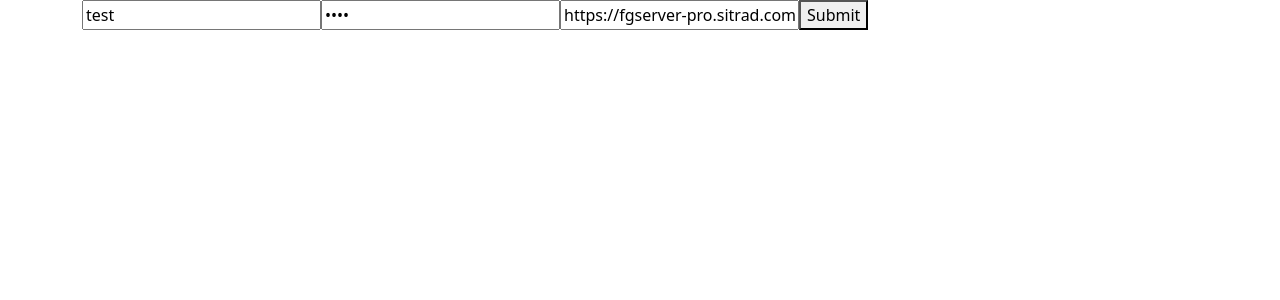
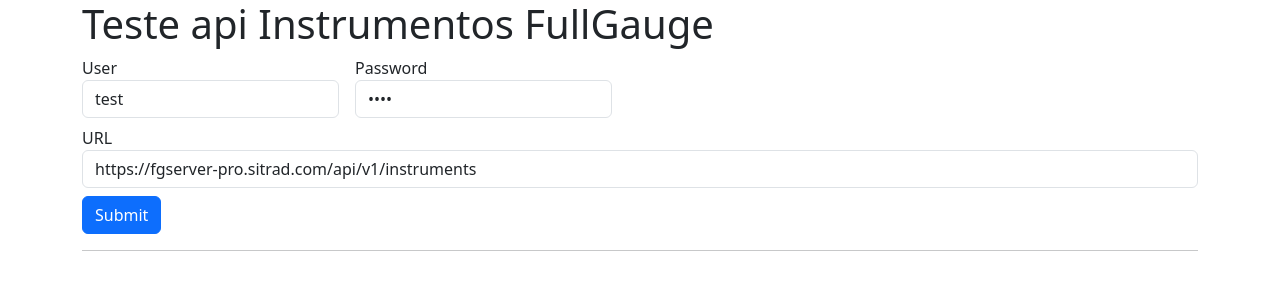
Before and after one commit to scalarerp/fullgauge-api-test, a React (Vite) app: page / in a window 1280 px wide. Shown: the top 300 px of the page. Built offline with nearby package versions, Linux system fonts and the light colour scheme.

Commit message:
lista e busca

```diff
--- a/src/App.tsx
+++ b/src/App.tsx
@@ -1,7 +1,16 @@
 import { useState } from 'react'
 import { testApi } from './api'
+import { ApiStatus } from './types'
+import InstrumentList from './instrumentList'
+
+const emptyStatus: ApiStatus = {
+  status: 'Sem Dados',
+  resultsQty: 0,
+  results: [],
+}
 
 const App = () => {
+  const [apiStatus, setApiStatus] = useState<ApiStatus>(emptyStatus)
   const [user, setUser] = useState('test')
   const [pass, setPass] = useState('test')
   const [url, setUrl] = useState(
@@ -9,34 +18,86 @@
   )
 
   const handleSubmitTest = async () => {
-    console.log(pass,url)
-    const result = await testApi(url,user, pass)
+    setApiStatus(emptyStatus)
+    const result = await testApi(url, user, pass)
+    if (result && result.resultsQty > 0) setApiStatus(result)
+  }
 
-    console.log(result)
-  }
   return (
-    <>
+    <div>
+      <h1> Teste api Instrumentos FullGauge</h1>
+      <div className="d-flex gap-3 ">
+        <div className="form-label">
+          User
           <input
             id="user"
+            className="form-control"
             value={user}
             onChange={(e) => setUser(e.target.value)}
           />
+        </div>
+
+        <div className="form-label">
+          Password
           <input
             id="pass"
             type="password"
+            className="form-control"
             value={pass}
             onChange={(e) => setPass(e.target.value)}
           />
+        </div>
+      </div>
+      <div className="form-label">
+        URL
         <input
           id="url"
           type="url"
+          className="form-control"
           value={url}
           onChange={(e) => setUrl(e.target.value)}
         />
-      <button id="submit" type="button" onClick={handleSubmitTest}>
+      </div>
+
+      <button
+        id="submit"
+        className="btn btn-primary"
+        type="button"
+        onClick={handleSubmitTest}
+      >
         Submit
       </button>
-    </>
+
+      <hr />
+      {apiStatus.resultsQty > 0 && (
+        <div>
+          <div className="d-flex gap-3 mb-3 ">
+            <div className="form-label">
+              Quantidade de Instrumentos
+              <input
+                disabled
+                id="resultsQty"
+                className="form-control"
+                value={apiStatus.resultsQty}
+                onChange={() => {}}
+              />
+            </div>
+            <div className="form-label">
+              Status
+              <input
+                disabled
+                id="status"
+                className="form-control"
+                value={apiStatus.status}
+                onChange={() => {}}
+              />
+            </div>
+          </div>
+
+          <InstrumentList instruments={apiStatus.results} />
+        </div>
+      )}
+    </div>
   )
 }
 
--- a/src/api.ts
+++ b/src/api.ts
@@ -1,13 +1,16 @@
 import axios from 'axios'
+import { ApiStatus } from './types'
 
 export const TIMEOUT = 20000
 
 let auth = ''
 
-export const testApi = async (url: string, user: string, pass: string) => {
+export const testApi = async (
+  url: string,
+  user: string,
+  pass: string
+): Promise<ApiStatus> => {
   auth = btoa(`${user}:${pass}`)
-
-  console.log(auth, atob(auth))
 
   const result = await httpInstance().get(url)
   return result.data
--- /dev/null
+++ b/src/instrumentList.tsx
@@ -0,0 +1,83 @@
+import { useState } from 'react'
+import { InstrumentStatus } from './types'
+
+const InstrumentList = ({
+  instruments,
+}: {
+  instruments: InstrumentStatus[]
+}) => {
+  const [search, setSearch] = useState('')
+
+  const data =
+    search === ''
+      ? instruments
+      : instruments.filter((x) =>
+          Object.values(x).some((s) =>
+            ('' + String(s)).toLowerCase().includes(search.toLowerCase())
+          )
+        ) || []
+
+  return (
+    <div>
+      <div className="form-label mb-3">
+        Busca:
+        <input
+          type="search"
+          className="form-control"
+          value={search}
+          onFocus={() => setSearch('')}
+          onChange={(e) => setSearch(e.target.value)}
+        />
+      </div>
+      <div className="d-flex flex-wrap gap-3 text-nowrap">
+        {data.map((x) => {
+          return (
+            <div key={x.id} className="card" style={{ width: 300 }}>
+              <div className="card-header d-flex justify-content-between">
+                <div>Id: {x.id}</div>
+                <div>Converter Id: {x.converterId}</div>
+              </div>
+              <div className="card-body  ">
+                <div className="card-title d-flex justify-content-between">
+                  <div className="fs-6 w-75 fw-bold">{x.name}</div>
+
+                  <span
+                    className={`badge ${x.status.toLowerCase() === 'active' ? 'bg-success' : 'bg-secondary'} `}
+                  >
+                    {x.status}
+                  </span>
+                </div>
+
+                <div style={{ fontSize: '0.75rem' }}>
+                  <div>Address: {x.address}</div>
+                  <div>ModelId: {x.modelId}</div>
+                  <div>ModelVersion: {x.modelVersion}</div>
+                </div>
+
+                <div className="form-check form-switch">
+                  <label
+                    className="form-check-label"
+                    htmlFor="flexSwitchCheckDefault"
+                  >
+                    Alarmes
+                  </label>
+
+                  <input
+                    className="form-check-input"
+                    type="checkbox"
+                    role="switch"
+                    checked={!x.isAlarmsManuallyInhibited}
+                    id="flexSwitchCheckDefault"
+                    onChange={() => {}}
+                  />
+                </div>
+              </div>
+            </div>
+          )
+        })}
+      </div>{' '}
+    </div>
+  )
+}
+
+export default InstrumentList
--- /dev/null
+++ b/src/types.ts
@@ -0,0 +1,17 @@
+export interface ApiStatus {
+    status: number|string
+    resultsQty: number
+    results: InstrumentStatus[]
+  }
+
+  export interface InstrumentStatus {
+    id: number
+    converterId: number
+    name: string
+    address: number
+    statusId: number
+    status: string
+    modelId: number
+    modelVersion: number
+    isAlarmsManuallyInhibited: boolean
+  }
```
Lines whose indentation alone changed are shown as unchanged.
